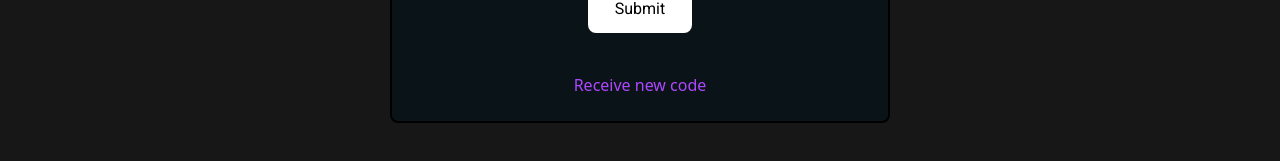
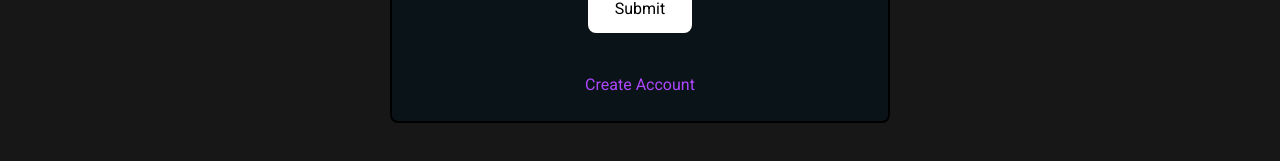
Before and after one commit to yaseenrehan123/Authentication, a React (Vite) app in the folder client/: page /login in a window 1280 px wide. Shown: the part 297-458 px from the top of the page. Built offline with nearby package versions, Linux system fonts and the light colour scheme.

Commit message:
Added 'Create Account' and 'Already have account' links in login and signup form

```diff
--- a/client/src/features/login/LoginForm.tsx
+++ b/client/src/features/login/LoginForm.tsx
@@ -10,11 +10,13 @@ import { useMutation } from '@tanstack/react-query'
 import React, { useState } from 'react'
 import { useForm } from 'react-hook-form'
 import { useAuthStore } from '@/stores/useAuthStore'
+import { useNavigate } from 'react-router'
 
 const LoginForm = () => {
     const [message, setMessage] = useState<string>('');
     const setAccessToken = useAuthStore((state) => state.setAccessToken);
     const setLoggedIn = useAuthStore((state) => state.setLoggedIn);
+    const navigate = useNavigate();
 
     const { register, handleSubmit, reset, formState: { errors } } = useForm<LoginFormFields>({
         resolver: zodResolver(loginSchema)
@@ -58,6 +60,10 @@ const LoginForm = () => {
         loginMutation.mutate(data);
     };
 
+    const onNavigateSignup = () => {
+        navigate('/signup');
+    }
+
     return (
         <FormContainer variant='dark'>
             <div className='text-white text-4xl font-bold'>
@@ -81,9 +87,12 @@ const LoginForm = () => {
                     variant={loginMutation.isError ? 'error' : loginMutation.isSuccess ? 'success' : 'default'}
                     disableOnContent='md'
                     content={message} />
-                <div className='text-purple-500 hover:text-purple-700 hover:cursor-pointer transition-all duration-150 active:scale-98'>
-                    Receive new code
-                </div>
+
+                <Message
+                    content={'Create Account'}
+                    className='text-purple-500 hover:text-purple-700 hover:cursor-pointer transition-all duration-150'
+                    onClick={() => onNavigateSignup()}
+                />
             </form>
         </FormContainer>
     )
--- a/client/src/features/signup/SignupForm.tsx
+++ b/client/src/features/signup/SignupForm.tsx
@@ -48,6 +48,9 @@ const SignupForm = () => {
     const onSubmit: SubmitHandler<SignupFormFields> = async (data) => {
         signupMutation.mutate(data);
     };
+    const onNavigateLogin = () => {
+        navigate('/login')
+    };
     return (
         <FormContainer variant='dark'>
             <div className='text-white text-4xl font-bold'>
@@ -80,6 +83,11 @@ const SignupForm = () => {
                 disableOnContent='md'
                 content={message} />
 
+            <Message
+                content={'Already have an account?'}
+                className='text-purple-500 hover:text-purple-700 hover:cursor-pointer transition-all duration-150'
+                onClick={() => onNavigateLogin()}
+            />
         </FormContainer>
 
     )
```
